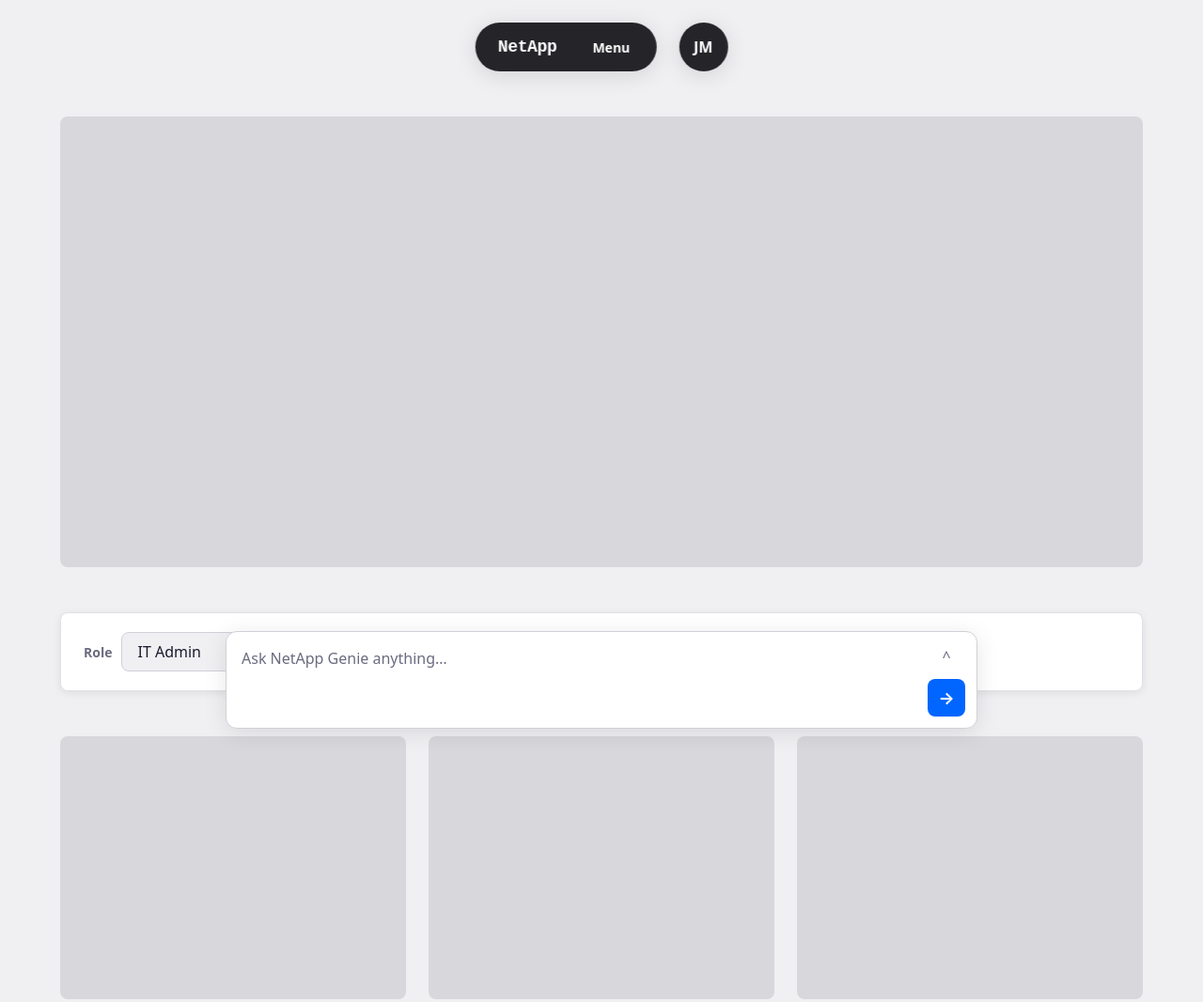
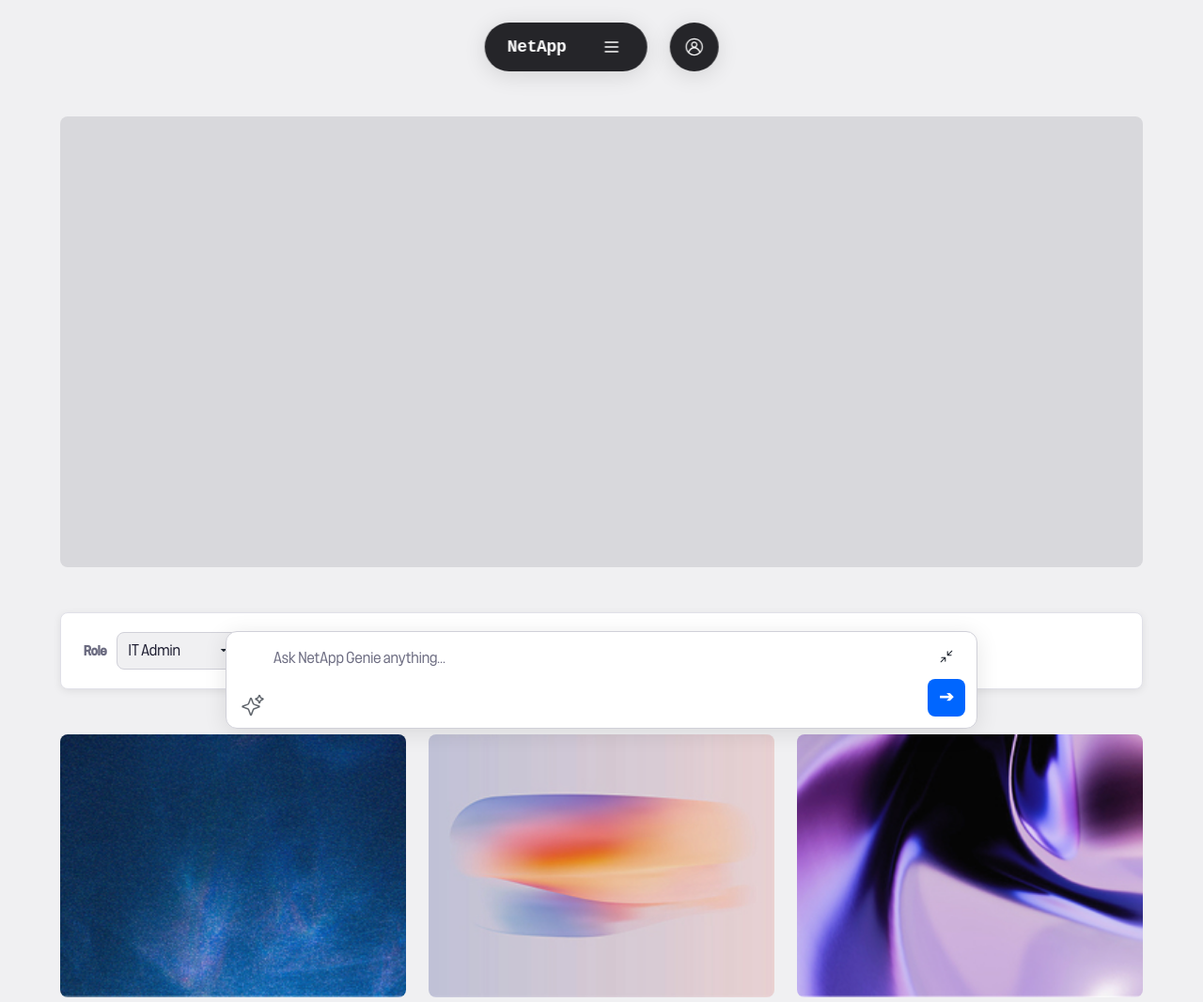
Before and after one commit to netapp-jamesmelzer/netapp-genie-ixd, a website built with Vite: page index.html in a window 1280 px wide. Shown: the top 1067 px of the page at 94% size. Built offline with nearby package versions, Linux system fonts and the light colour scheme.

Commit message:
feat: wire fonts, icons, and media assets

```diff
--- a/index.html
+++ b/index.html
@@ -23,9 +23,9 @@
 
       <!-- Row 2: 3 cards -->
       <section class="skeleton-row skeleton-row--cards">
-        <div class="skeleton-block skeleton-card"></div>
-        <div class="skeleton-block skeleton-card"></div>
-        <div class="skeleton-block skeleton-card"></div>
+        <div class="skeleton-block skeleton-card" style="background-image: url('/media/card-1.jpg'); background-size: cover; background-position: center;"></div>
+        <div class="skeleton-block skeleton-card" style="background-image: url('/media/card-2.jpg'); background-size: cover; background-position: center;"></div>
+        <div class="skeleton-block skeleton-card" style="background-image: url('/media/card-3.jpg'); background-size: cover; background-position: center;"></div>
       </section>
 
       <!-- Row 3: Callout -->
@@ -33,11 +33,11 @@
         <div class="skeleton-block skeleton-callout"></div>
       </section>
 
-      <!-- Row 4: 3 more cards -->
+      <!-- Row 4: 3 more cards (reuse card images in reverse for prototype texture) -->
       <section class="skeleton-row skeleton-row--cards">
-        <div class="skeleton-block skeleton-card"></div>
-        <div class="skeleton-block skeleton-card"></div>
-        <div class="skeleton-block skeleton-card"></div>
+        <div class="skeleton-block skeleton-card" style="background-image: url('/media/card-3.jpg'); background-size: cover; background-position: center;"></div>
+        <div class="skeleton-block skeleton-card" style="background-image: url('/media/card-2.jpg'); background-size: cover; background-position: center;"></div>
+        <div class="skeleton-block skeleton-card" style="background-image: url('/media/card-1.jpg'); background-size: cover; background-position: center;"></div>
       </section>
 
       <!-- Row 5: Footer -->
--- a/src/components/AIChatModal.ts
+++ b/src/components/AIChatModal.ts
@@ -38,6 +38,7 @@ Want me to put together a short migration outline, or compare the cloud storage
 interface ArtifactSpec {
   title: string;
   description: string;
+  image?: string;
 }
 
 const ARTIFACTS: ArtifactSpec[] = [
@@ -45,11 +46,13 @@ const ARTIFACTS: ArtifactSpec[] = [
     title: 'Cloud Storage Tiers — Quick Comparison',
     description:
       'Side-by-side of performance, capacity, and archive tiers with indicative price/performance ratios.',
+    image: '/media/chat-resource-1.jpg',
   },
   {
     title: '90-Day Migration Outline',
     description:
       'A phased template covering assessment, pilot, cutover, and optimization — with stakeholder checkpoints.',
+    image: '/media/chat-resource-2.jpg',
   },
 ];
 
@@ -76,7 +79,7 @@ export class AIChatModal {
     this.el.setAttribute('aria-label', 'AI chat');
 
     this.el.innerHTML = `
-      <button class="modal-close" type="button" aria-label="Close chat">&times;</button>
+      <button class="modal-close" type="button" aria-label="Close chat"><img src="/icons/ic_close.svg" alt="" aria-hidden="true" class="modal-close-icon" /></button>
       <div class="chat-layout">
         <aside class="chat-history">
           <p class="chat-col-title">Chats</p>
@@ -239,7 +242,12 @@ export class AIChatModal {
     const cards: HTMLDivElement[] = ARTIFACTS.map((a) => {
       const card = document.createElement('div');
       card.className = 'artifact-card';
-      card.innerHTML = `<h4>${a.title}</h4><p>${a.description}</p>`;
+      card.innerHTML = `
+        ${a.image ? `<img src="${a.image}" alt="" class="artifact-img" />` : ''}
+        <img src="/icons/ic_external_link.svg" alt="" aria-hidden="true" class="artifact-icon" />
+        <h4>${a.title}</h4>
+        <p>${a.description}</p>
+      `;
       this.artifactsEl.appendChild(card);
       return card;
     });
--- a/src/components/AIPrompt.ts
+++ b/src/components/AIPrompt.ts
@@ -16,6 +16,7 @@ export class AIPrompt {
   readonly el: HTMLDivElement;
   readonly textarea: HTMLTextAreaElement;
   private readonly sizeToggle: HTMLButtonElement;
+  private readonly sizeToggleIcon: HTMLImageElement;
   private readonly sendBtn: HTMLButtonElement;
   private isLarge = true;
 
@@ -26,6 +27,7 @@ export class AIPrompt {
     this.el = document.createElement('div');
     this.el.className = 'ai-prompt';
     this.el.innerHTML = `
+      <img src="/icons/ic_AI.svg" alt="" aria-hidden="true" class="prompt-icon" />
       <textarea
         class="ai-prompt__textarea"
         rows="3"
@@ -33,13 +35,16 @@ export class AIPrompt {
         aria-label="AI prompt input"
       ></textarea>
       <div class="ai-prompt__controls">
-        <button class="size-toggle" type="button" aria-label="Toggle prompt size" title="Toggle size">&#94;</button>
+        <button class="size-toggle" type="button" aria-label="Toggle prompt size" title="Toggle size">
+          <img src="/icons/ic_collapse.svg" alt="" aria-hidden="true" class="size-toggle-icon" />
+        </button>
         <button class="send-btn" type="button" aria-label="Send prompt">&rarr;</button>
       </div>
     `;
 
     this.textarea = this.el.querySelector('.ai-prompt__textarea') as HTMLTextAreaElement;
     this.sizeToggle = this.el.querySelector('.size-toggle') as HTMLButtonElement;
+    this.sizeToggleIcon = this.el.querySelector('.size-toggle-icon') as HTMLImageElement;
     this.sendBtn = this.el.querySelector('.send-btn') as HTMLButtonElement;
 
     // Focus outline.
@@ -81,6 +86,7 @@ export class AIPrompt {
       ? 'var(--prompt-height-large)'
       : 'var(--prompt-height-small)';
     this.textarea.rows = this.isLarge ? 3 : 1;
+    this.updateToggleIcon(this.isLarge);
     gsap.to(this.el, {
       height: targetVar,
       duration: 0.25,
@@ -88,4 +94,15 @@ export class AIPrompt {
       overwrite: 'auto',
     });
   }
+
+  /**
+   * Swap the size-toggle icon to reflect the action a click will perform:
+   * large -> show collapse (click collapses to small),
+   * small -> show expand (click expands to large).
+   */
+  private updateToggleIcon(isLarge: boolean): void {
+    this.sizeToggleIcon.src = isLarge
+      ? '/icons/ic_collapse.svg'
+      : '/icons/ic_expand.svg';
+  }
 }
--- a/src/components/AccountModal.ts
+++ b/src/components/AccountModal.ts
@@ -25,7 +25,7 @@ export class AccountModal {
     this.el.setAttribute('aria-label', 'Account');
 
     this.el.innerHTML = `
-      <button class="modal-close" type="button" aria-label="Close account">&times;</button>
+      <button class="modal-close" type="button" aria-label="Close account"><img src="/icons/ic_close.svg" alt="" aria-hidden="true" class="modal-close-icon" /></button>
       <div class="account-modal__inner">
         <h2>Account</h2>
         <div class="account-modal__grid">
--- a/src/components/NavBar.ts
+++ b/src/components/NavBar.ts
@@ -36,12 +36,11 @@ export class NavBar {
         <div class="nav-pill">
           <span class="nav-logo">NetApp</span>
           <button class="menu-btn" type="button" aria-expanded="false" aria-label="Open navigation menu">
-            <span class="menu-btn-label menu-btn-label--open">Menu</span>
-            <span class="menu-btn-label menu-btn-label--close">Close</span>
+            <img src="/icons/ic_menu.svg" alt="" aria-hidden="true" class="nav-icon" />
           </button>
         </div>
         <button class="nav-account" type="button" aria-label="Account" aria-expanded="false">
-          <span aria-hidden="true">JM</span>
+          <img src="/icons/ic_user.svg" alt="" aria-hidden="true" class="nav-icon" />
         </button>
       </div>
     `;
--- a/src/components/NavModal.ts
+++ b/src/components/NavModal.ts
@@ -122,7 +122,7 @@ export class NavModal {
     ).join('');
 
     this.el.innerHTML = `
-      <button class="modal-close" type="button" aria-label="Close navigation">&times;</button>
+      <button class="modal-close" type="button" aria-label="Close navigation"><img src="/icons/ic_close.svg" alt="" aria-hidden="true" class="modal-close-icon" /></button>
       <div class="nav-modal__inner">
         <nav class="nav-modal__tabs" aria-label="Navigation sections">${tabsMarkup}</nav>
         <div class="nav-modal__panels">${panelsMarkup}</div>
--- a/src/styles/ai-prompt.css
+++ b/src/styles/ai-prompt.css
@@ -73,9 +73,20 @@
   background: var(--color-artifact-bg);
 }
 
-/* Rotate the caret indicator depending on size state. */
-.ai-prompt.is-small .size-toggle {
-  transform: rotate(180deg);
+/* The toggle now swaps between distinct collapse/expand icons (see AIPrompt.ts),
+   so no rotation is needed. */
+.size-toggle-icon {
+  width: 16px;
+  height: 16px;
+  display: block;
+}
+
+/* Leading AI icon on the left side of the prompt box. */
+.prompt-icon {
+  width: 24px;
+  height: 24px;
+  flex-shrink: 0;
+  opacity: 0.7;
 }
 
 .send-btn {
--- a/src/styles/modals.css
+++ b/src/styles/modals.css
@@ -283,6 +283,30 @@
   }
 }
 
+/* Icon sizing */
+.modal-close-icon {
+  width: 20px;
+  height: 20px;
+  display: block;
+}
+
+.artifact-icon {
+  width: 16px;
+  height: 16px;
+  margin-bottom: 6px;
+  display: block;
+  opacity: 0.6;
+}
+
+.artifact-img {
+  width: 100%;
+  height: 120px;
+  object-fit: cover;
+  border-radius: calc(var(--radius-card) - 2px);
+  margin-bottom: 10px;
+  display: block;
+}
+
 /* Artifact cards (revealed after typewriter) */
 .artifact-card {
   background: var(--color-artifact-bg);
--- a/src/styles/nav.css
+++ b/src/styles/nav.css
@@ -51,6 +51,15 @@
   font-size: var(--text-lg);
   letter-spacing: -0.02em;
   color: var(--color-nav-pill-text);
+}
+
+.nav-icon {
+  width: 20px;
+  height: 20px;
+  display: block;
+  /* Source SVGs are dark (#1E252F); the nav pill/account bg is dark, so render
+     the icon white to stay visible. Phase 2 can replace with tinted assets. */
+  filter: brightness(0) invert(1);
 }
 
 .menu-btn {
--- a/src/styles/page.css
+++ b/src/styles/page.css
@@ -67,6 +67,15 @@
   flex: 1 1 0;
 }
 
+/* Cards with a real background image show the image instead of the shimmer. */
+.skeleton-card[style*='background-image'] {
+  background-color: transparent;
+}
+
+.skeleton-card[style*='background-image']::after {
+  display: none;
+}
+
 .skeleton-callout {
   height: 200px;
   width: 80%;
@@ -107,12 +116,25 @@
 }
 
 .persona-picker select {
-  padding: 8px 12px;
+  padding: 8px 32px 8px 12px;
   border: 1px solid var(--color-prompt-border);
   border-radius: var(--radius-card);
-  background: var(--color-bg);
+  background-color: var(--color-bg);
   color: var(--color-text-primary);
   cursor: pointer;
+  /* Custom dropdown arrow icon. */
+  appearance: none;
+  -webkit-appearance: none;
+  background-image: url('/icons/ic_dropdown_arrow_down.svg');
+  background-repeat: no-repeat;
+  background-position: right 10px center;
+  background-size: 16px;
+}
+
+/* Swap to the up arrow while the select is focused/open (best-effort — browsers
+   don't expose a true "open" state, so :focus is the closest hook). */
+.persona-picker select:focus {
+  background-image: url('/icons/ic_dropdown_arrow_up.svg');
 }
 
 .persona-picker select:focus-visible {
--- a/src/styles/tokens.css
+++ b/src/styles/tokens.css
@@ -6,6 +6,30 @@
  * other stylesheets must reference these variables and never hard-code values,
  * so Phase 2 visual polish is a matter of changing values in this one file.
  */
+@font-face {
+  font-family: 'F37Judge';
+  src: url('/fonts/F37Judge-ThinExtended.woff2') format('woff2');
+  font-weight: 100;
+  font-style: normal;
+  font-display: swap;
+}
+
+@font-face {
+  font-family: 'F37Judge';
+  src: url('/fonts/F37Judge-RegularExtended.woff2') format('woff2');
+  font-weight: 400;
+  font-style: normal;
+  font-display: swap;
+}
+
+@font-face {
+  font-family: 'F37Judge';
+  src: url('/fonts/F37Judge-MediumExtended.woff2') format('woff2');
+  font-weight: 500;
+  font-style: normal;
+  font-display: swap;
+}
+
 :root {
   /* ---- Spacing ---- */
   --nav-top: 24px;
@@ -40,7 +64,7 @@
   --color-artifact-border: #e0e0e8;
 
   /* ---- Typography ---- */
-  --font-body: system-ui, -apple-system, sans-serif;
+  --font-body: 'F37Judge', system-ui, -apple-system, sans-serif;
   --font-mono: 'Courier New', monospace;
   --text-xs: 0.75rem;
   --text-sm: 0.875rem;
```
